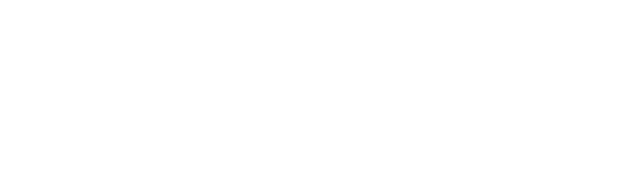
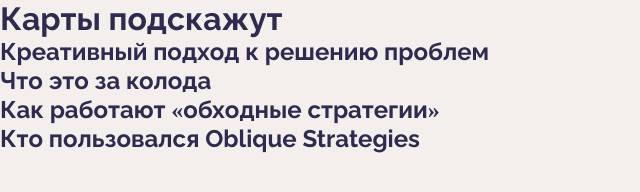
Before and after one commit to Firax-Cobalt/karty-podskazhut, a plain HTML site: page index.html in a window 1280 px wide. Shown: the whole page, without its empty margins (0-640 px from the left). Drawn offline with Linux system fonts and the light colour scheme.

Commit message:
Добавил заголовки, добавил базовые переменные в body

```diff
--- a/index.html
+++ b/index.html
@@ -12,8 +12,15 @@
     <link rel="stylesheet" href="./styles/style.css" />
   </head>
   <body class="page theme_dark">
-    <header class="header"></header>
-    <main class="content content-section"></main>
+    <header class="header">
+      <h1 class="heading content-section">Карты подскажут</h1>
+    </header>
+    <main class="content content-section">
+      <h2 class="heading content-section">Креативный подход к решению проблем</h2>
+      <h2 class="heading content-section">Что это за колода</h2>
+      <h2 class="heading content-section">Как работают «обходные стратегии»</h2>
+      <h2 class="heading content-section">Кто пользовался Oblique Strategies</h2>
+    </main>
     <footer class="footer"></footer>
 
     <!-- Раскомментируйте строчку ниже, когда вёрстка будет готова. Если вы назвали все классы. как нужно, переключатель темы будет работать -->
--- a/styles/style.css
+++ b/styles/style.css
@@ -15,8 +15,9 @@
 .page {
   min-inline-size: 360px;
   margin: 0;
-  /* color: var(--text-color, #312a4e);
-  background-color: var(--bg-color, #f3efec); */
+  color: var(--text-color, #312a4e);
+  font-family: var(--main-font, sans-serif);
+  background-color: var(--bg-color, #f3efec);
 
 }
 
```
